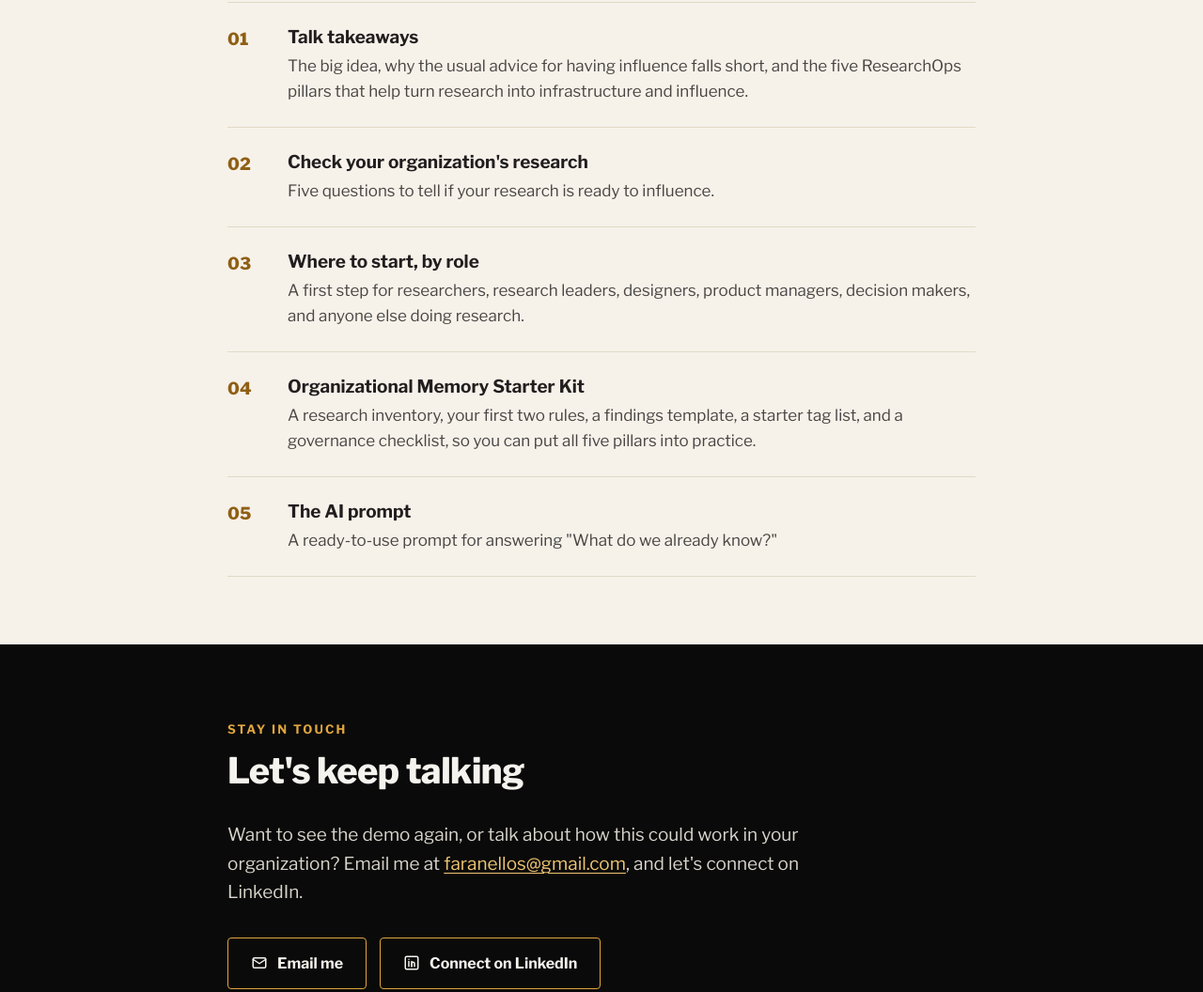
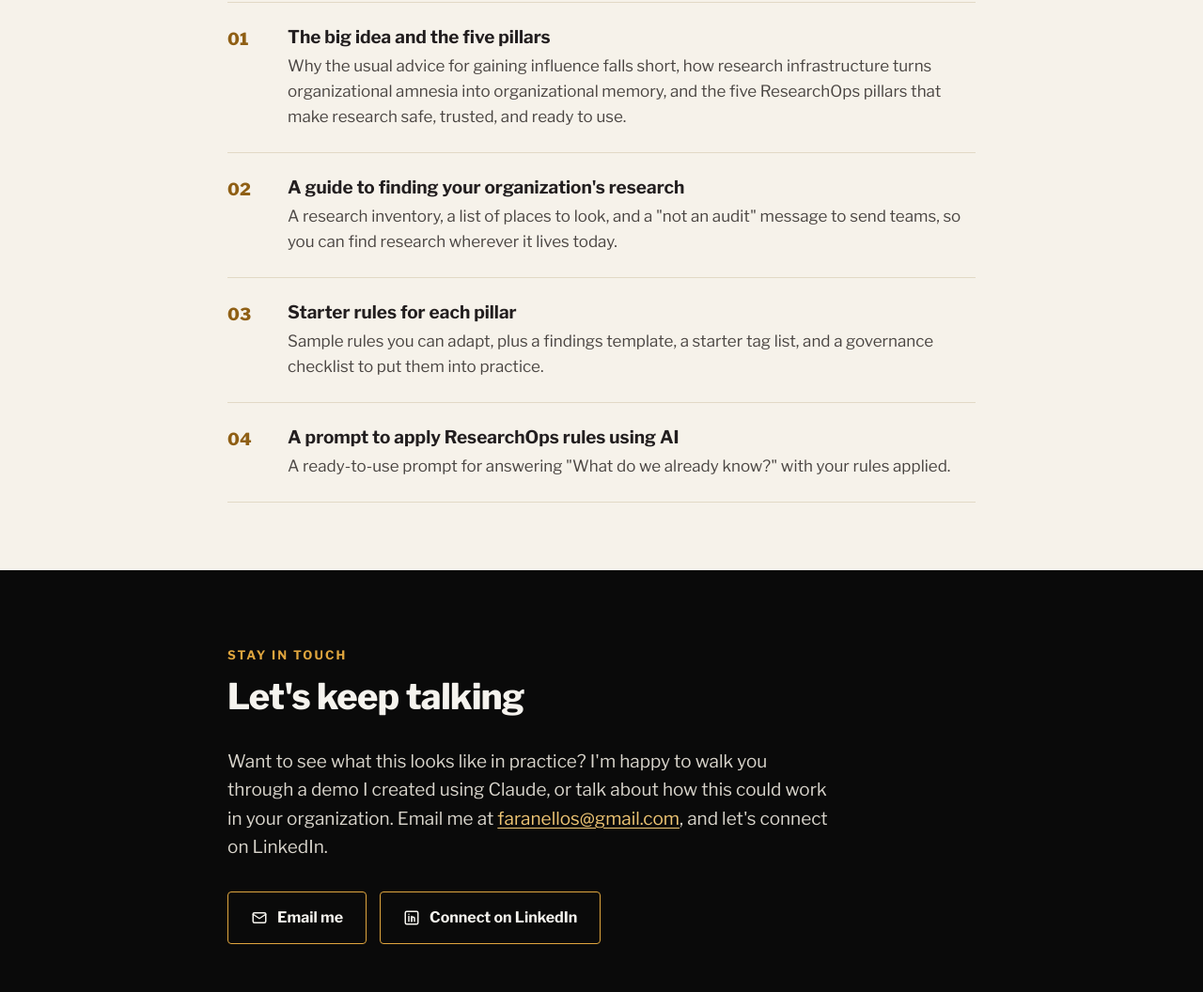
Before and after one commit to Scott-Far/Case-Studies, a plain HTML site: page WUC2026/index.html in a window 1280 px wide. Shown: the part 712-1768 px from the top of the page at 94% size. Drawn offline with nearby package versions, Linux system fonts and the light colour scheme.

Commit message:
Add files via upload

```diff
--- a/WUC2026/index.html
+++ b/WUC2026/index.html
@@ -4,7 +4,6 @@
 <meta charset="utf-8">
 <meta name="viewport" content="width=device-width, initial-scale=1">
 <title>Thank You, WUC Graz | Scott Faranello</title>
-<meta name="robots" content="noindex, nofollow">
 <meta name="description" content="Takeaways and starter kit from Scott Faranello's WUC Graz 2026 talk, Infrastructure Is Influence.">
 <link rel="preconnect" href="https://fonts.googleapis.com">
 <link rel="preconnect" href="https://fonts.gstatic.com" crossorigin>
@@ -117,7 +116,7 @@
     <p class="kicker">WUC Graz 2026 · Infrastructure Is Influence</p>
     <h1>Thank you for coming to my talk at <em>WUC Graz 2026.</em></h1>
     <p>I hope "Infrastructure Is Influence" gave you something to take back to work or just think about. Everything you need to get started is in one PDF.</p>
-    <a class="btn" href="/WUC2026/Infrastructure-Is-Influence-Takeaways.pdf" download>
+    <a class="btn" href="Infrastructure-Is-Influence-Takeaways.pdf" download>
       <svg viewBox="0 0 24 24" fill="none" stroke="currentColor" stroke-width="2.2" stroke-linecap="round" stroke-linejoin="round" aria-hidden="true"><path d="M12 3v12"/><path d="m7 10 5 5 5-5"/><path d="M5 21h14"/></svg>
       Download the takeaways and starter kit (PDF)
     </a>
@@ -130,11 +129,10 @@
       <p class="section-kicker">In the PDF</p>
       <h2>What's inside</h2>
       <ul class="items">
-        <li><span class="num">01</span><div><h3>Talk takeaways</h3><p>The big idea, why the usual advice for having influence falls short, and the five ResearchOps pillars that help turn research into infrastructure and influence.</p></div></li>
-        <li><span class="num">02</span><div><h3>Check your organization's research</h3><p>Five questions to tell if your research is ready to influence.</p></div></li>
-        <li><span class="num">03</span><div><h3>Where to start, by role</h3><p>A first step for researchers, research leaders, designers, product managers, decision makers, and anyone else doing research.</p></div></li>
-        <li><span class="num">04</span><div><h3>Organizational Memory Starter Kit</h3><p>A research inventory, your first two rules, a findings template, a starter tag list, and a governance checklist, so you can put all five pillars into practice.</p></div></li>
-        <li><span class="num">05</span><div><h3>The AI prompt</h3><p>A ready-to-use prompt for answering "What do we already know?"</p></div></li>
+        <li><span class="num">01</span><div><h3>The big idea and the five pillars</h3><p>Why the usual advice for gaining influence falls short, how research infrastructure turns organizational amnesia into organizational memory, and the five ResearchOps pillars that make research safe, trusted, and ready to use.</p></div></li>
+        <li><span class="num">02</span><div><h3>A guide to finding your organization's research</h3><p>A research inventory, a list of places to look, and a "not an audit" message to send teams, so you can find research wherever it lives today.</p></div></li>
+        <li><span class="num">03</span><div><h3>Starter rules for each pillar</h3><p>Sample rules you can adapt, plus a findings template, a starter tag list, and a governance checklist to put them into practice.</p></div></li>
+        <li><span class="num">04</span><div><h3>A prompt to apply ResearchOps rules using AI</h3><p>A ready-to-use prompt for answering "What do we already know?" with your rules applied.</p></div></li>
       </ul>
     </div>
   </section>
@@ -143,7 +141,7 @@
     <div class="wrap">
       <p class="section-kicker">Stay in touch</p>
       <h2>Let's keep talking</h2>
-      <p>Want to see the demo again, or talk about how this could work in your organization? Email me at <a href="mailto:faranellos@gmail.com">faranellos@gmail.com</a>, and let's connect on LinkedIn.</p>
+      <p>Want to see what this looks like in practice? I'm happy to walk you through a demo I created using Claude, or talk about how this could work in your organization. Email me at <a href="mailto:faranellos@gmail.com">faranellos@gmail.com</a>, and let's connect on LinkedIn.</p>
       <div class="contact">
         <a class="btn-outline" href="mailto:faranellos@gmail.com">
           <svg viewBox="0 0 24 24" fill="none" stroke="currentColor" stroke-width="2" stroke-linecap="round" stroke-linejoin="round" aria-hidden="true"><rect x="3" y="5" width="18" height="14" rx="2"/><path d="m3 7 9 6 9-6"/></svg>
```
